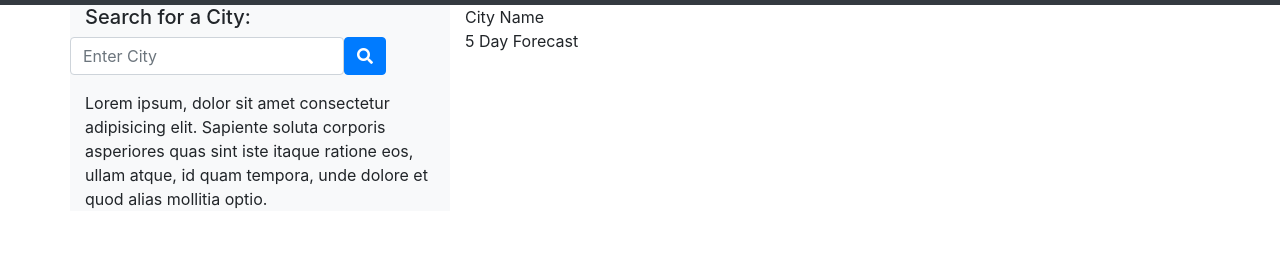
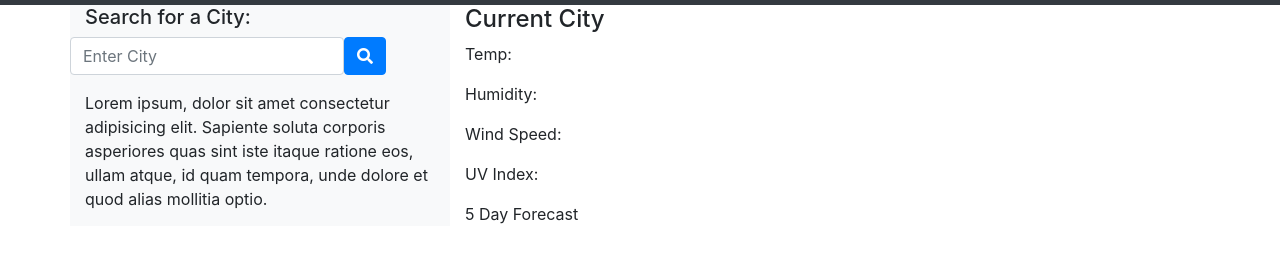
Before and after one commit to bhayes11/weather-dashboard, a plain HTML site: page index.html in a window 1280 px wide. Shown: the part 66-328 px from the top of the page. Drawn offline with nearby package versions, Linux system fonts and the light colour scheme; no server answers.

Commit message:
added h and p tags to html

```diff
--- a/index.html
+++ b/index.html
@@ -57,7 +57,13 @@
         </div>
         <div class="col-sm-8">
           <div class="row">
-            <div class="col-sm-12">City Name</div>
+            <div class="col-sm-12">
+              <h4>Current City<span id="current-city-wx"></span></h4>
+              <p>Temp:<span id="current-city-temp"></span></p>
+              <p>Humidity:<span id="current-city-humid"></span></p>
+              <p>Wind Speed:<span id="current-city-wind"></span></p>
+              <p>UV Index:<span id="current-city-uv"></span></p>
+            </div>
           </div>
           <div class="row">
             <div class="col-sm-12">5 Day Forecast</div>
```
